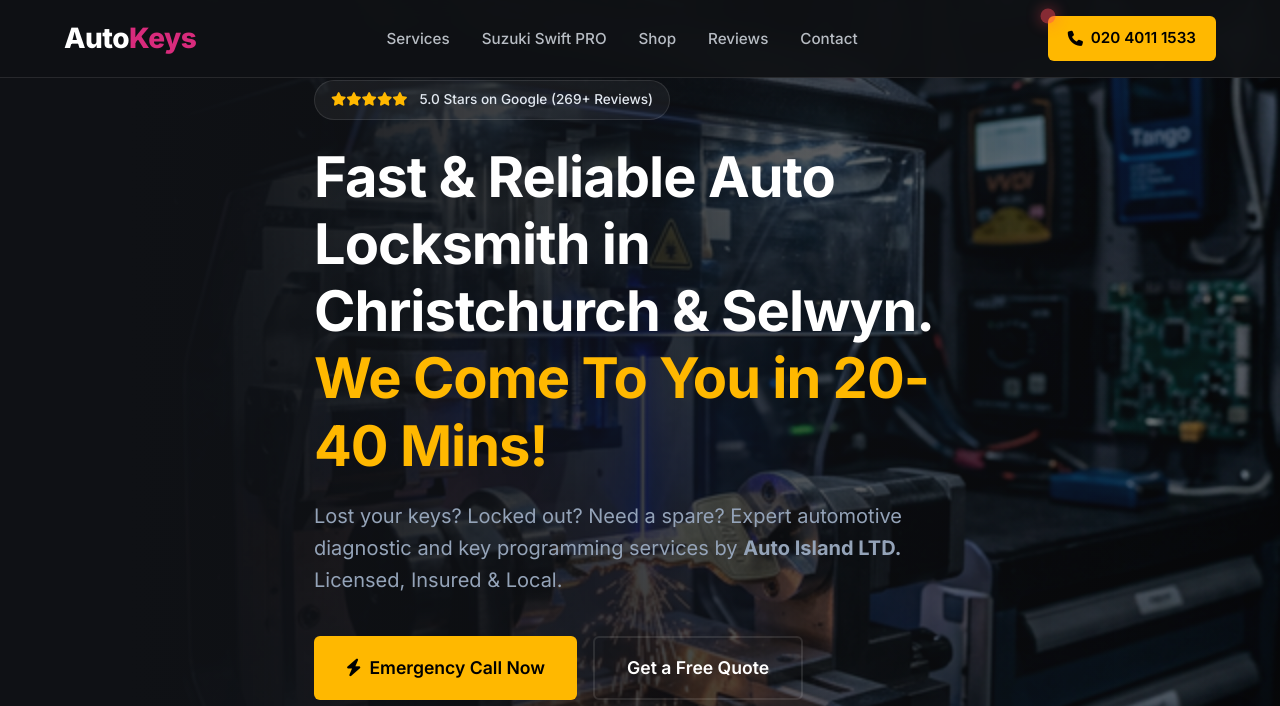
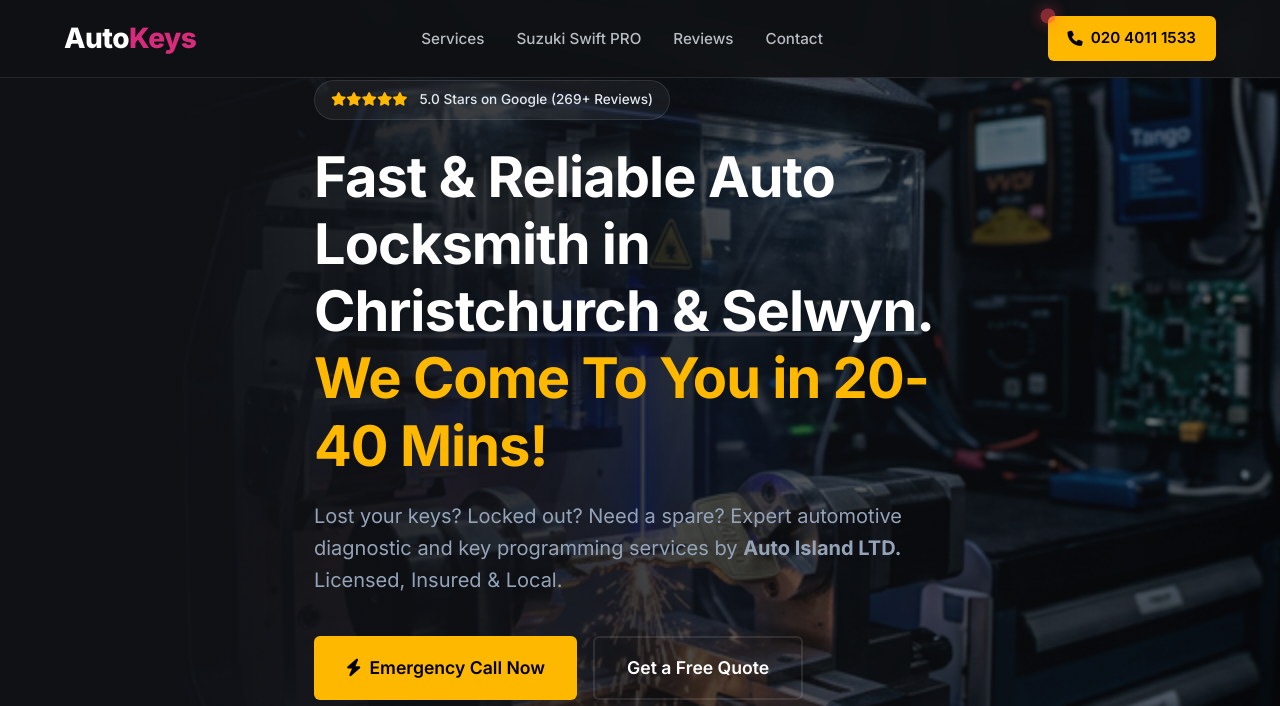
Before and after one commit to oleksiizapara/autokeys-web-demo, a website: page index.html in a window 1280 px wide. Shown: the top 706 px of the page. Drawn offline with Linux system fonts and the light colour scheme.

Commit message:
chore: temporarily hide Shop link from navigation menu

```diff
--- a/index.html
+++ b/index.html
@@ -86,7 +86,7 @@
                 <ul>
                     <li><a href="#services">Services</a></li>
                     <li><a href="#suzuki">Suzuki Swift PRO</a></li>
-                    <li><a href="shop.html">Shop</a></li>
+                    <!-- <li><a href="shop.html">Shop</a></li> -->
                     <li><a href="#reviews">Reviews</a></li>
                     <li><a href="#contact">Contact</a></li>
                 </ul>
```
Also changed, not shown: shop.html (+1 -1 lines).
